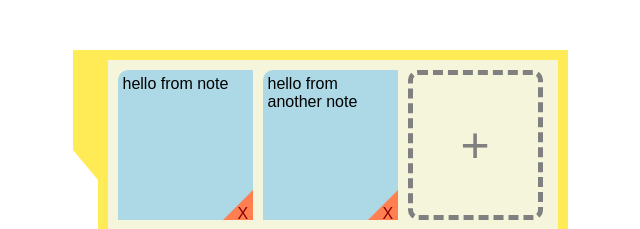
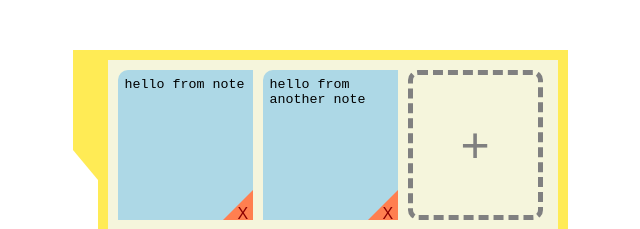
Before and after one commit to Ado-go/todo-folder, a React (Vite) app: page / in a window 1280 px wide. Shown: the top 229 px of the page, without its empty margins (320-960 px from the left). Built offline with nearby package versions, Linux system fonts and the light colour scheme.

Commit message:
add: logic for note text edit

```diff
--- a/src/components/Folder.tsx
+++ b/src/components/Folder.tsx
@@ -17,6 +17,8 @@ function Folder() {
     },
   ]);
 
+  console.log(notes);
+
   const lastNoteId =
     notes[notes.length - 1] === undefined ? 0 : notes[notes.length - 1].id;
 
@@ -32,6 +34,17 @@ function Folder() {
     });
   };
 
+  const handleContentChange = (noteId: number, newNoteContent: string) => {
+    setNotes((prev) => {
+      return prev.map((note) => {
+        if (note.id === noteId) {
+          return { ...note, content: newNoteContent };
+        }
+        return note;
+      });
+    });
+  };
+
   return (
     <>
       <div className="tab"></div>
@@ -41,8 +54,10 @@ function Folder() {
             return (
               <Note
                 key={note.id}
-                onDeleteNote={() => handleDeleteNote(note.id)}
+                id={note.id}
                 content={note.content}
+                onDeleteNote={handleDeleteNote}
+                onContentChange={handleContentChange}
               />
             );
           })}
--- a/src/components/Note.tsx
+++ b/src/components/Note.tsx
@@ -1,16 +1,24 @@
 import "../css/Note.css";
 
 function Note({
+  id,
   content,
   onDeleteNote,
+  onContentChange,
 }: {
+  id: number;
   content: string;
-  onDeleteNote: () => void;
+  onDeleteNote: (id: number) => void;
+  onContentChange: (noteId: number, newNotecontent: string) => void;
 }) {
   return (
     <div className="note">
-      <p>{content}</p>
-      <div onClick={onDeleteNote} className="note-close">
+      <textarea
+        onChange={(input) => onContentChange(id, input.target.value)}
+        name="content"
+        defaultValue={content}
+      ></textarea>
+      <div onClick={() => onDeleteNote(id)} className="note-close">
         <p>X</p>
       </div>
     </div>
--- a/src/css/Note.css
+++ b/src/css/Note.css
@@ -26,6 +26,15 @@
   border-bottom: 15px solid lightcoral;
 }
 
+textarea {
+  background-color: lightblue;
+  border: none;
+  outline: none;
+  width: 120px;
+  height: 100px;
+  resize: none;
+}
+
 p {
   margin: 0;
   font-family: Arial, Helvetica, sans-serif;
```
